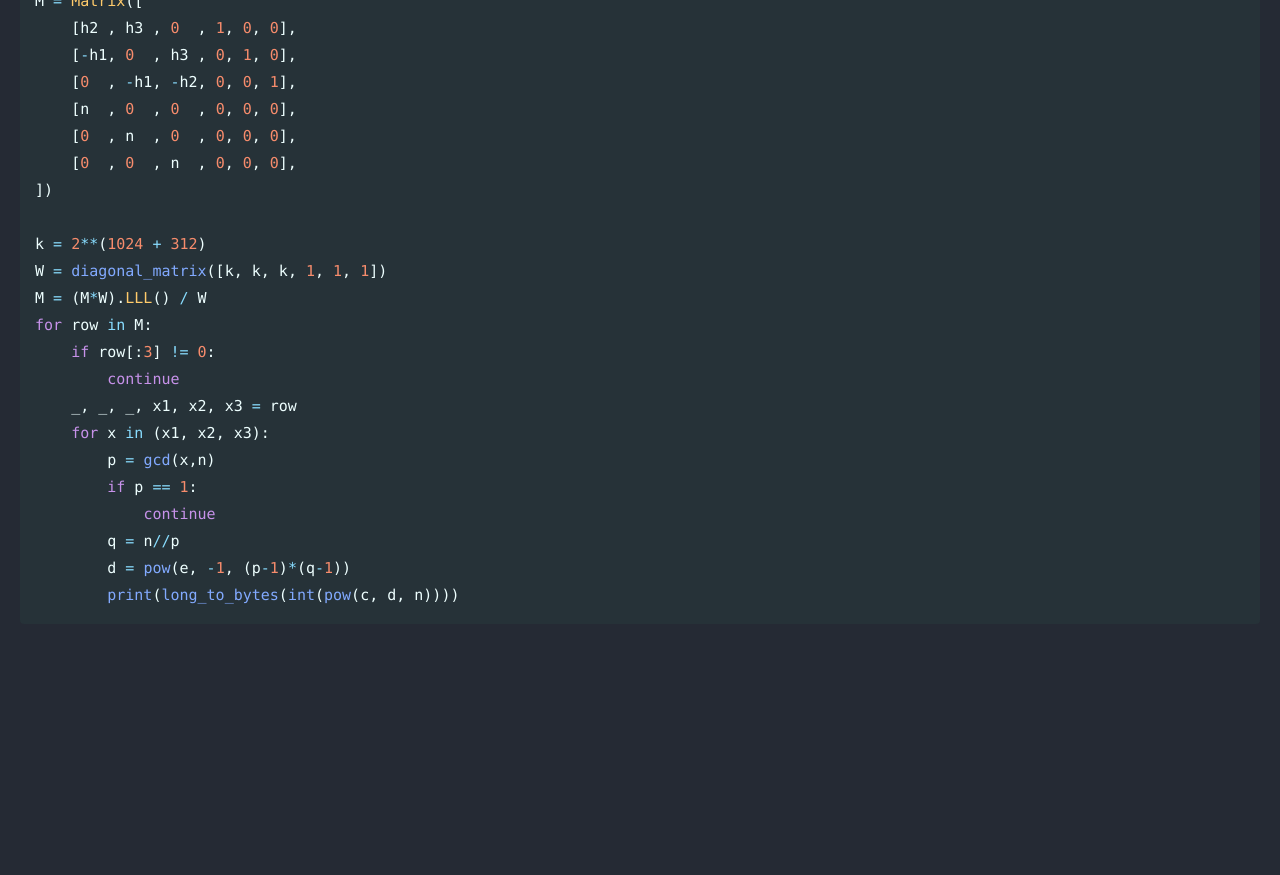
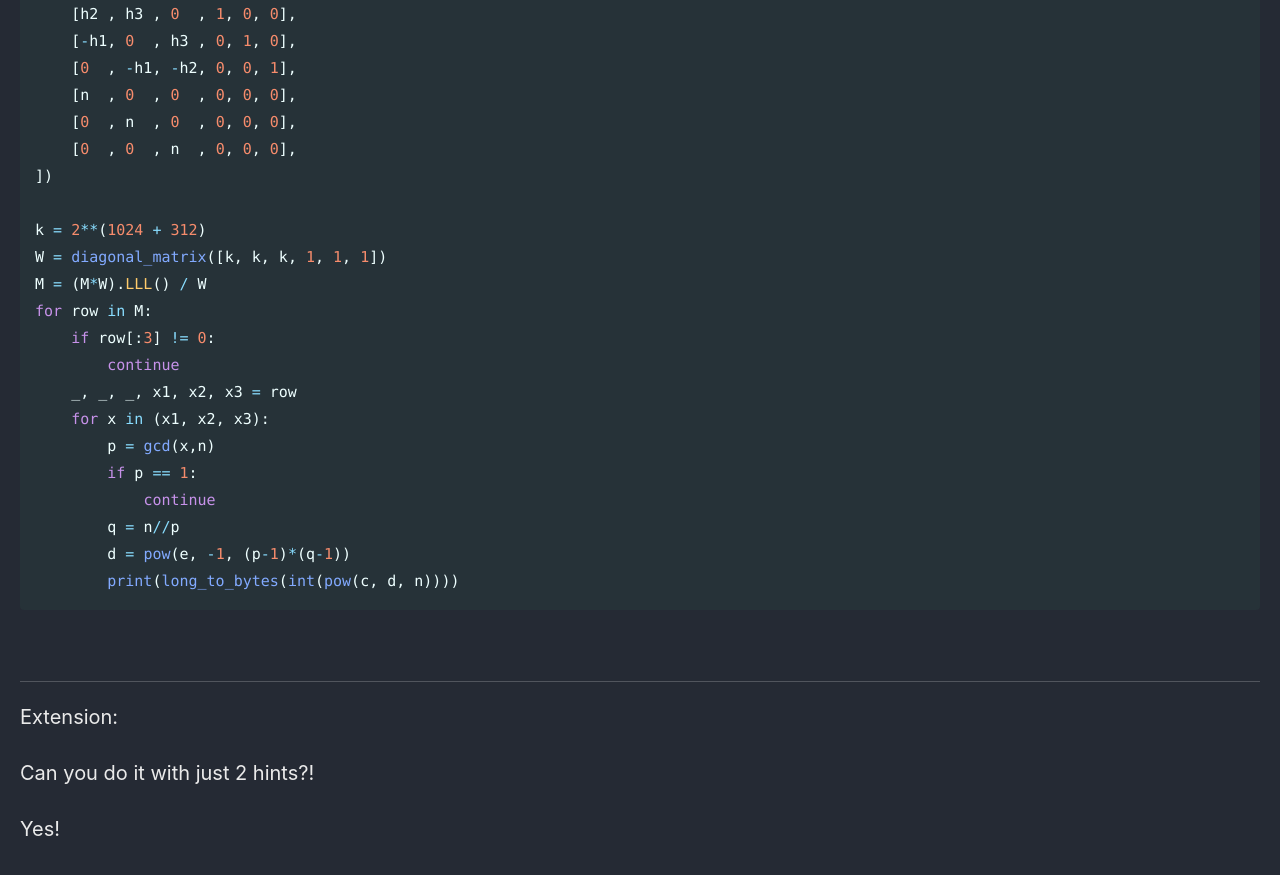
Before and after one commit to Connor-McCartney/Connor-McCartney.github.io, a Jekyll site: the page built from _pages/cryptography/other/apbq-rsa-ii-DUCTF-2023.md, in a window 1280 px wide and 900 px high, scrolled down 1997 px. Shown: the top 875 px of the window. Built offline with Jekyll 4.4.1, drawn with Linux system fonts in a browser that asks for light colours; cached includes are drawn as plain includes; before the commit the page ends 2722 px from its top, so only the background shows below that.

Commit message:
Update apbq-rsa-ii-DUCTF-2023.md

````diff
--- a/_pages/cryptography/other/apbq-rsa-ii-DUCTF-2023.md
+++ b/_pages/cryptography/other/apbq-rsa-ii-DUCTF-2023.md
@@ -93,3 +93,12 @@ for row in M:
 ```
 
 <br>
+
+
+---
+
+Extension:
+
+Can you do it with just 2 hints?!
+
+Yes!
````
